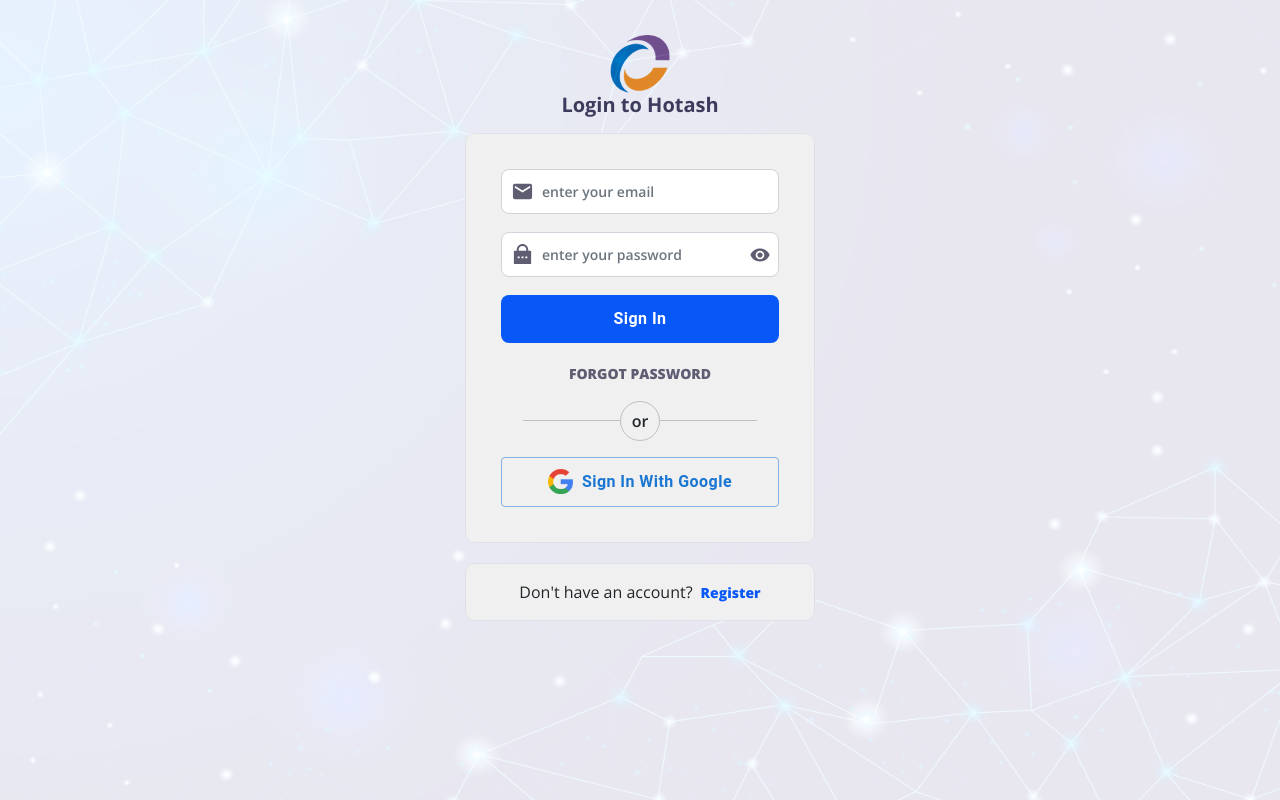
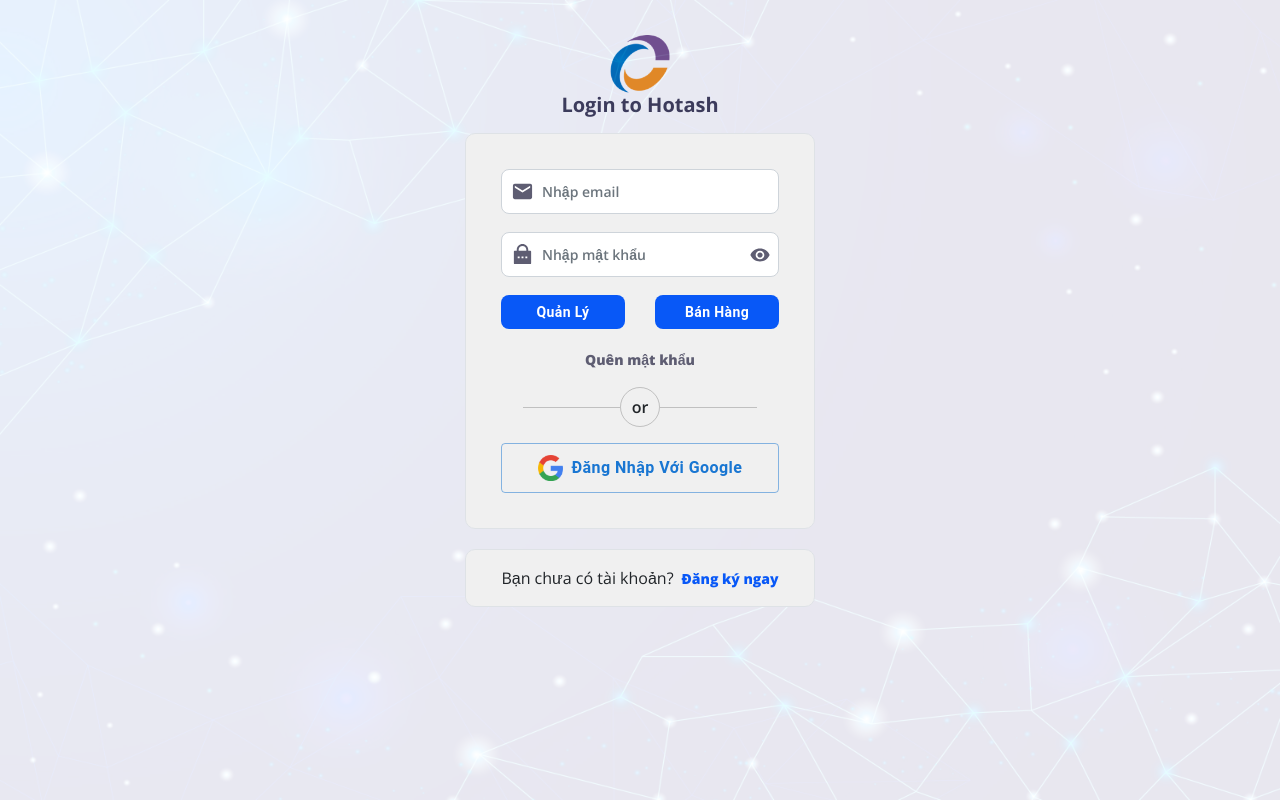
Before and after one commit to hoangtu2k/sheep-shop-client, a React (Create React App) app: page /admin/login in a window 1280 px wide. Built offline with nearby package versions, Linux system fonts and the light colour scheme.

Commit message:
update login sale

```diff
--- a/src/pages/Login/index.js
+++ b/src/pages/Login/index.js
@@ -28,7 +28,7 @@
 
   useEffect(() => {
     context.setisHideSidebarAndHeader(true);
-  }, );
+  },);
 
   const focusInput = (index) => {
     setInputIndex(index);
@@ -91,6 +91,56 @@
     }
   };
 
+  const handleSubmitSale = async (e) => {
+    e.preventDefault();
+    let hasError = false;
+
+    if (!username) {
+      setUsernameError('Tên tài khoản không được để trống.');
+      hasError = true;
+    } else {
+      setUsernameError('');
+    }
+
+    if (!password) {
+      setPasswordError('Mật khẩu không được để trống.');
+      hasError = true;
+    } else {
+      setPasswordError('');
+    }
+
+    if (hasError) return;
+
+    try {
+      // Bước 1: Gửi yêu cầu đăng nhập
+      const response = await axios.post('/auth/admin/login', {
+        username,
+        password,
+      });
+
+      if (response.status === 200) {
+        const token = response.data.token;
+
+        // Bước 2: Gửi yêu cầu để lấy thông tin người dùng
+        const userResponse = await axios.get('/admin/users', {
+          headers: {
+            Authorization: `Bearer ${token}`,
+          },
+        });
+        // Lưu thông tin người dùng vào context
+        login(token, userResponse.data); // Pass both token and user data
+        navigate('/sale'); // Điều hướng đến trang chính
+      }
+
+    } catch (err) {
+      if (err.response && err.response.status === 401) {
+        setPasswordError('Tên tài khoản hoặc mật khẩu không hợp lệ.');
+      } else {
+        setPasswordError('Đăng nhập không thành công. Vui lòng thử lại.');
+      }
+    }
+  };
+
 
   return (
     <>
@@ -103,11 +153,10 @@
           </div>
 
           <div className="wrapper mt-3 card border ">
-            <form onSubmit={handleSubmit}>
+            <form>
               <div
-                className={`form-group position-relative ${
-                  inputIndex === 0 && "focus"
-                }`}
+                className={`form-group position-relative ${inputIndex === 0 && "focus"
+                  }`}
               >
                 <span className="icon">
                   <MdEmail />
@@ -117,16 +166,15 @@
                   value={username}
                   onChange={(e) => setUsername(e.target.value)}
                   className="form-control"
-                  placeholder="enter your email"
+                  placeholder="Nhập email"
                   onFocus={() => focusInput(0)}
                   onBlur={() => setInputIndex(null)}
                 />
-                 {usernameError && <p style={{ color: 'red' }}>{usernameError}</p>}
+                {usernameError && <p style={{ color: 'red' }}>{usernameError}</p>}
               </div>
               <div
-                className={`form-group position-relative ${
-                  inputIndex === 1 && "focus"
-                }`}
+                className={`form-group position-relative ${inputIndex === 1 && "focus"
+                  }`}
               >
                 <span className="icon">
                   <RiLockPasswordFill />
@@ -136,7 +184,7 @@
                   className="form-control"
                   value={password}
                   onChange={(e) => setPassword(e.target.value)}
-                  placeholder="enter your password"
+                  placeholder="Nhập mật khẩu"
                   onFocus={() => focusInput(1)}
                   onBlur={() => setInputIndex(null)}
                 />
@@ -150,14 +198,23 @@
               </div>
 
               <div className="form-group">
-                <Button className="btn-blue btn-lg w-100 btn-big" type="submit">
-                  Sign In
-                </Button>
+                <div className="row">
+                  <div className="col-md-6">
+                    <Button className="btn-blue btn-lg w-100 " type="submit" onClick={handleSubmit}>
+                      Quản lý
+                    </Button>
+                  </div>
+                  <div className="col-md-6">
+                    <Button className="btn-blue btn-lg w-100 " type="submit" onClick={handleSubmitSale}>
+                      Bán hàng
+                    </Button>
+                  </div>
+                </div>
               </div>
 
               <div className="form-group text-center mb-0">
                 <Link to={"/forgot-password"} className="link">
-                  FORGOT PASSWORD
+                  Quên mật khẩu
                 </Link>
                 <div className="d-flex align-items-center justify-content-center or mt-3 mb-3">
                   <span className="line"></span>
@@ -169,8 +226,7 @@
                   variant="outlined"
                   className="w-100 btn-lg btn-big loginWithGoogle"
                 >
-                  <img src={googleIcon} width="25px" alt="logo" /> &nbsp; Sign In
-                  with Google
+                  <img src={googleIcon} width="25px" alt="logo" /> &nbsp; Đăng nhập với Google
                 </Button>
               </div>
             </form>
@@ -178,9 +234,9 @@
 
           <div className="wrapper mt-3 card border footer p-3">
             <span className="text-center">
-              Don't have an account?
+              Bạn chưa có tài khoản?
               <Link to={"/admin/signUp"} className="link color ml-2">
-                Register
+                Đăng ký ngay
               </Link>
             </span>
           </div>
--- a/src/pages/SignUp/index.js
+++ b/src/pages/SignUp/index.js
@@ -63,15 +63,14 @@
             <div className="loginBox">
               <div className="logo text-center">
                 <img src={Logo} width="60px" alt="" />
-                <h5 className="font-weight-bold">Register a new account</h5>
+                <h5 className="font-weight-bold">Đăng ký tài khoản mới</h5>
               </div>
 
               <div className="wrapper mt-3 card border ">
                 <form>
                   <div
-                    className={`form-group position-relative ${
-                      inputIndex === 0 && "focus"
-                    }`}
+                    className={`form-group position-relative ${inputIndex === 0 && "focus"
+                      }`}
                   >
                     <span className="icon">
                       <FaUserCircle />
@@ -79,7 +78,7 @@
                     <input
                       type="text"
                       className="form-control"
-                      placeholder="enter your name"
+                      placeholder="Nhập họ tên"
                       onFocus={() => focusInput(0)}
                       onBlur={() => setInputIndex(null)}
                       autoFocus
@@ -87,9 +86,8 @@
                   </div>
 
                   <div
-                    className={`form-group position-relative ${
-                      inputIndex === 1 && "focus"
-                    }`}
+                    className={`form-group position-relative ${inputIndex === 1 && "focus"
+                      }`}
                   >
                     <span className="icon">
                       <MdEmail />
@@ -97,16 +95,15 @@
                     <input
                       type="text"
                       className="form-control"
-                      placeholder="enter your email"
+                      placeholder="Nhập email"
                       onFocus={() => focusInput(1)}
                       onBlur={() => setInputIndex(null)}
                     />
                   </div>
 
                   <div
-                    className={`form-group position-relative ${
-                      inputIndex === 2 && "focus"
-                    }`}
+                    className={`form-group position-relative ${inputIndex === 2 && "focus"
+                      }`}
                   >
                     <span className="icon">
                       <RiLockPasswordFill />
@@ -114,7 +111,7 @@
                     <input
                       type={`${isShowPassword === true ? "text" : "password"}`}
                       className="form-control"
-                      placeholder="enter your password"
+                      placeholder="Nhập mật khẩu"
                       onFocus={() => focusInput(2)}
                       onBlur={() => setInputIndex(null)}
                     />
@@ -127,19 +124,17 @@
                   </div>
 
                   <div
-                    className={`form-group position-relative ${
-                      inputIndex === 3 && "focus"
-                    }`}
+                    className={`form-group position-relative ${inputIndex === 3 && "focus"
+                      }`}
                   >
                     <span className="icon">
                       <IoShieldCheckmarkSharp />
                     </span>
                     <input
-                      type={`${
-                        isShowConfirmPassword === true ? "text" : "password"
-                      }`}
+                      type={`${isShowConfirmPassword === true ? "text" : "password"
+                        }`}
                       className="form-control"
-                      placeholder="confirm your password"
+                      placeholder="Nhập lại mật khẩu"
                       onFocus={() => focusInput(3)}
                       onBlur={() => setInputIndex(null)}
                     />
@@ -160,12 +155,12 @@
                   <FormControlLabel
                     required
                     control={<CheckBox />}
-                    label="I agree to the all Terms & Condiotions"
+                    label="Tôi đồng ý với tất cả các Điều khoản & Điều kiện"
                   />
 
                   <div className="form-group">
                     <Button className="btn-blue btn-lg w-100 btn-big">
-                      Sign Up
+                      Đăng ký
                     </Button>
                   </div>
 
@@ -180,16 +175,15 @@
                       variant="outlined"
                       className="w-100 btn-lg btn-big loginWithGoogle"
                     >
-                      <img src={googleIcon} width="25px" alt="" /> &nbsp; Sign
-                      In with Google
+                      <img src={googleIcon} width="25px" alt="" /> &nbsp; Đăng ký với Google
                     </Button>
                   </div>
                 </form>
 
                 <span className="text-center d-block mt-3">
-                  Don't have an account?
+                  Bạn đã có tài khoản?
                   <Link to={"/login"} className="link color ml-2">
-                    Sign In
+                    Đăng nhập ngay?
                   </Link>
                 </span>
               </div>
--- a/src/routers/index.js
+++ b/src/routers/index.js
@@ -21,7 +21,8 @@
         { path: '/admin/', component: Dashboard , private: true},
         { path: '/admin/dashboard', component: Dashboard, private: true },
 
-        { path: '/admin/products', component: Products },
+        { path: '/admin/products', component: Products , private: true},
+
         { path: '/admin/product/details', component: ProductDetails},
         { path: '/admin/product/upload', component: ProductUpload },
 
```
